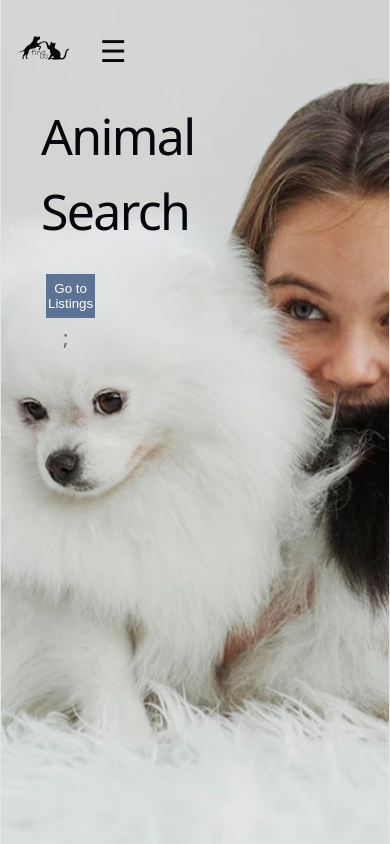
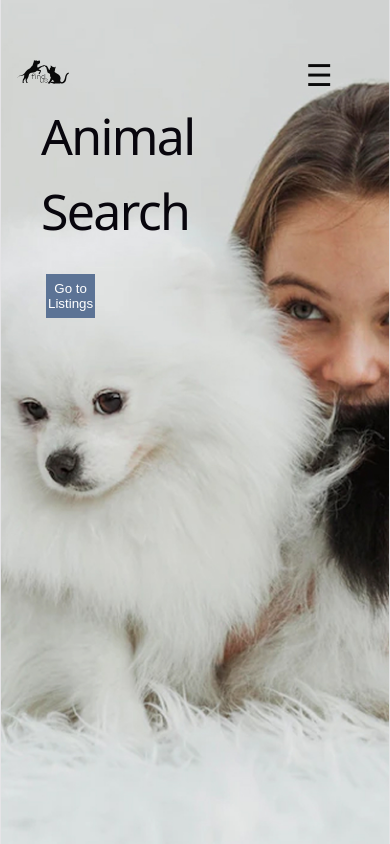
Before and after one commit to liblili/MyReactPetApp, a React (Vite) app: page / in a window 390 px wide. Shown: the top 844 px of the page. Built offline with nearby package versions, Linux system fonts and the light colour scheme.

Commit message:
add signup

```diff
--- a/src/components/Footer.tsx
+++ b/src/components/Footer.tsx
@@ -4,7 +4,7 @@ function Footer() {
   return (
     <footer className="footer">
       <Link to="/listing">Look Listing</Link>
-      <Link to="/about">Create Listing</Link>
+      <Link to="/signup">Create Listing</Link>
       <Link to="/about">© 2026 All rights reserved.</Link>
     </footer>
   );
--- a/src/components/Menu.css
+++ b/src/components/Menu.css
@@ -7,7 +7,7 @@
   z-index: 100;
   background: transparent;
   display: flex;
-  justify-content: space-around;
+  justify-content: space-between;
   align-items: center;
   padding: 20px 40px;
    @media (max-width: 768px) {
@@ -76,3 +76,24 @@
     display: flex;
   }
 }
+
+
+@media (max-width: 768px) {
+  nav {
+    display: flex;
+    justify-content: space-between;
+    align-items: center;
+    width: 100%;
+    padding: 15px 20px;
+  }
+
+  .logo {
+    margin-right: auto;
+  }
+
+  .burger {
+    display: block;
+    margin-left: auto;
+    display: block;
+  }
+}
--- a/src/pages/Home.tsx
+++ b/src/pages/Home.tsx
@@ -20,7 +20,7 @@ function Home() {
               View listings of lost and found pets. Create a listing. Return a
               pet.
             </p>
-            <button onClick={handleClick}>Go to Listings</button>;
+            <button onClick={handleClick}>Go to Listings</button>
 
           </div>
           <div className="image-section"></div>
--- a/src/pages/PetDetails.tsx
+++ b/src/pages/PetDetails.tsx
@@ -14,7 +14,7 @@ function PetDetails() {
 
   return (
     <div>
-      <section className="formen"></section>;
+      <section className="formen"></section>
       <div className="pet-details">
         <div className="img-details">
           <img src={pet.image} alt={pet.name} />
```
